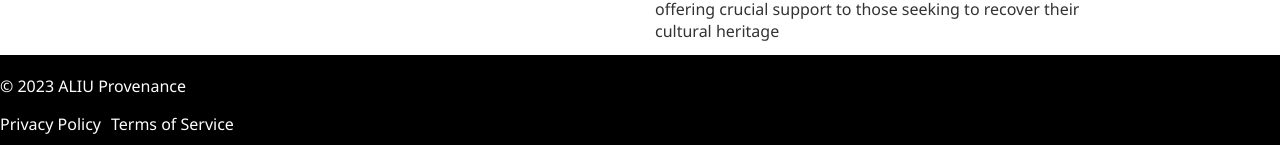
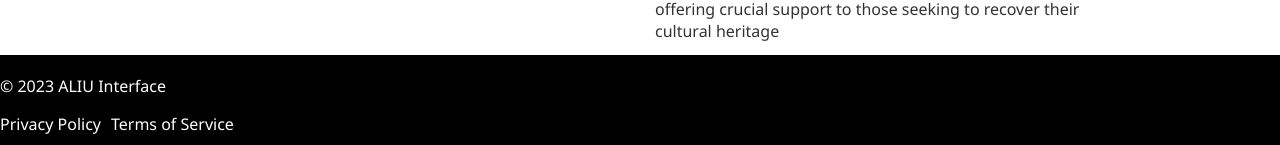
Before and after one commit to delyoussoufi/ALIU_interface, an Angular app in the folder frontend/aliu-interface/: page /main in a window 1280 px wide. Shown: the part 807-952 px from the top of the page. Built offline with nearby package versions, Linux system fonts and the light colour scheme.

Commit message:
Updated footer component.

```diff
--- a/frontend/aliu-interface/src/app/footer/footer.component.html
+++ b/frontend/aliu-interface/src/app/footer/footer.component.html
@@ -1,7 +1,7 @@
 <div class="container footer">
     <div class="row">
       <div class="col-md-6">
-        <p>&copy; {{ currentYear }} ALIU Provenance</p>
+        <p>&copy; {{ currentYear }} ALIU Interface</p>
       </div>
       <div class="col-md-6 text-md-end">
         <ul class="list-inline">
```
